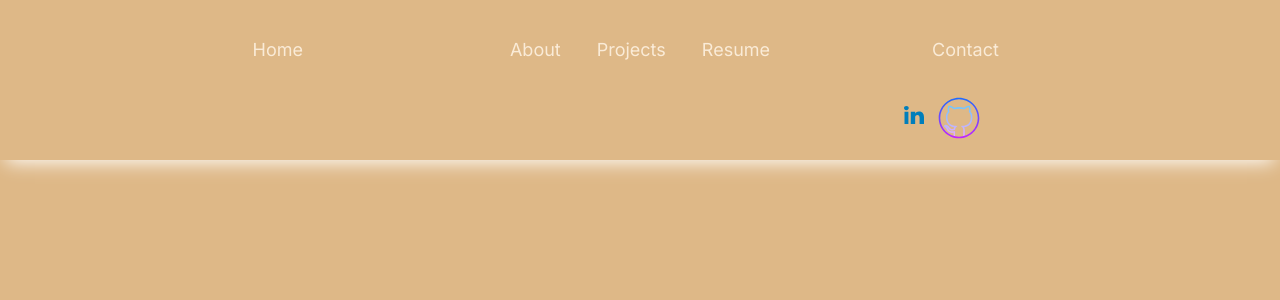
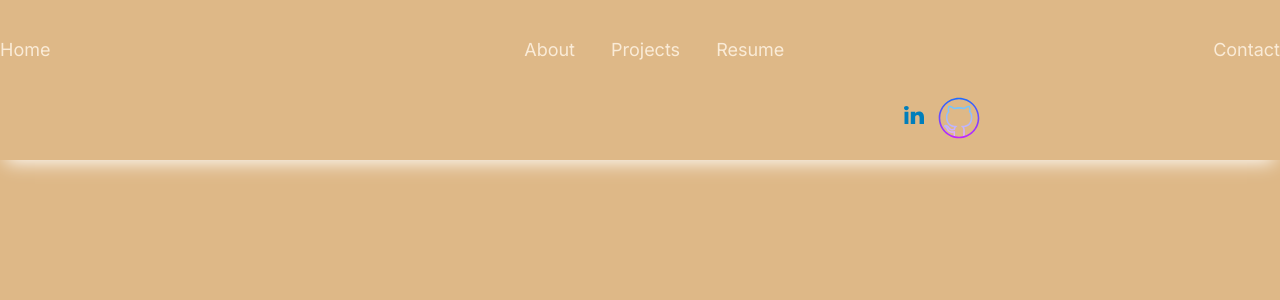
Before and after one commit to gino500/portfolio, a React (Vite) app: page / in a window 1280 px wide. Shown: the top 300 px of the page. Built offline with nearby package versions, Linux system fonts and the light colour scheme.

Commit message:
resolved conflict/clean code

```diff
--- a/src/screens/header/HeaderScreen.jsx
+++ b/src/screens/header/HeaderScreen.jsx
@@ -1,6 +1,5 @@
 import React from "react";
 import { NavLink } from "react-router-dom";
-import navBg from "../../assets/nav-bg.png";
 import LinkedInLogo from "../../assets/linkedin-logo.svg";
 import githubLogo from "../../assets/github.svg";
 import "./HeaderScreen.css";
@@ -9,7 +8,7 @@ const HeaderScreen = () => {
   return (
     <nav className="nav-wrapper">
       <ul className="text-wrapper">
-        <div className="home-wrapper">
+        <div className="homeBtn-wrapper">
           <li>
             <NavLink to={"/home"} className="all-text home">
               Home
@@ -33,7 +32,7 @@ const HeaderScreen = () => {
             </NavLink>
           </li>
         </div>
-        <div className="contact-wrapper">
+        <div className="contactBtn-wrapper">
           <li>
             <NavLink to={"/contact"} className="all-text contact">
               Contact
```
